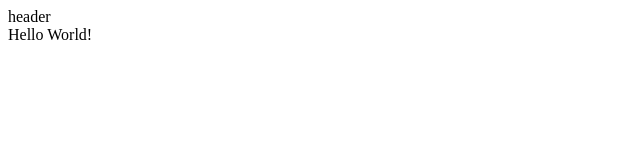
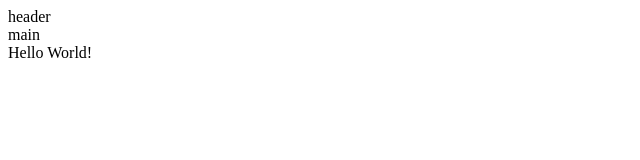
Before and after one commit to RuddyMaxWell/hello-world, a plain HTML site: page index.html in a window 1280 px wide. Shown: the whole page, without its empty margins (0-640 px from the left). Drawn offline with Linux system fonts and the light colour scheme.

Commit message:
add main

```diff
--- a/index.html
+++ b/index.html
@@ -8,7 +8,7 @@
 <body>
 
   <header>header</header>
-  <main></main>
+  <main>main</main>
   <footer>Hello World!</footer>
 
 </body>
```
